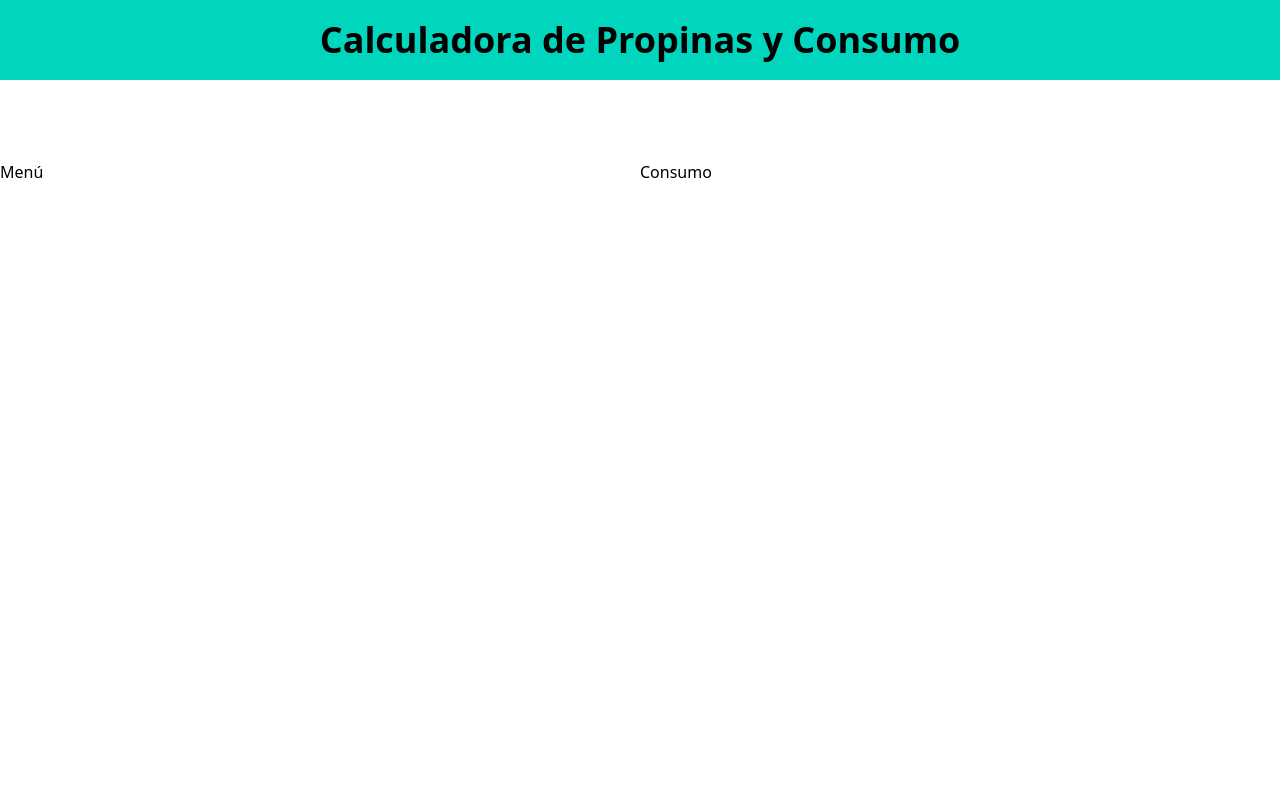
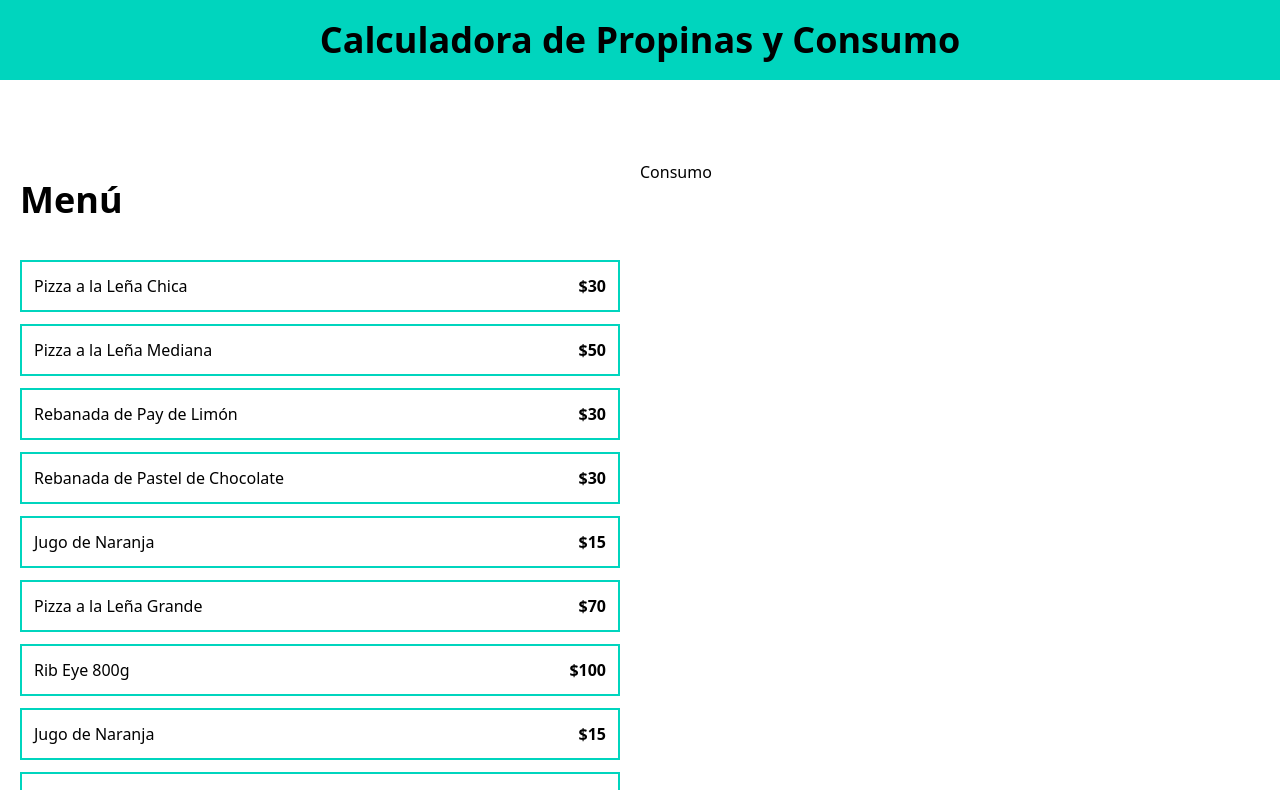
Before and after one commit to fperez15/calculadora_propinas, a React (Vite) app: page / in a window 1280 px wide. Shown: the top 790 px of the page. Built offline with nearby package versions, Linux system fonts and the light colour scheme.

Commit message:
Listando productos y sus estilos

```diff
--- a/src/App.tsx
+++ b/src/App.tsx
@@ -1,17 +1,26 @@
+import MenuItem from "./components/MenuItem"
 import { menuItems } from "./data/db"
 
 function App() {
-  console.log('MenuItems ', menuItems);
-
-  return (
+    return (
     <>
     <header className="bg-teal-400 py-5">
       <h1 className="text-center text-4xl font-black"> Calculadora de Propinas y Consumo</h1>
     </header>
 
     <main className="max-w-7xl mx-auto py-20 grid md:grid-cols-2">
-      <div>
-        <h2 className="">Menú</h2>
+      <div className="p-5">
+
+        <h2 className="text-4xl font-black">Menú</h2>
+
+        <div className="space-y-3 mt-10">
+          {menuItems.map(item => (
+            <MenuItem
+              key={item.id}
+              item = {item}
+            />
+          ))}
+        </div>
 
       </div>
 
--- /dev/null
+++ b/src/components/MenuItem.tsx
@@ -0,0 +1,18 @@
+import type { MenuItem } from "../types"
+
+type MenuItemProps = {
+    item: MenuItem
+}
+
+export default function MenuItem({item} : MenuItemProps) {
+  return (
+    <button
+    className="border-2 border-teal-400 hover:bg-teal-200 w-full p-3 flex justify-between"
+    >
+
+    <p>{item.name}</p>
+    <p className="font-black">${item.price}</p>
+
+    </button>
+  )
+}
```
